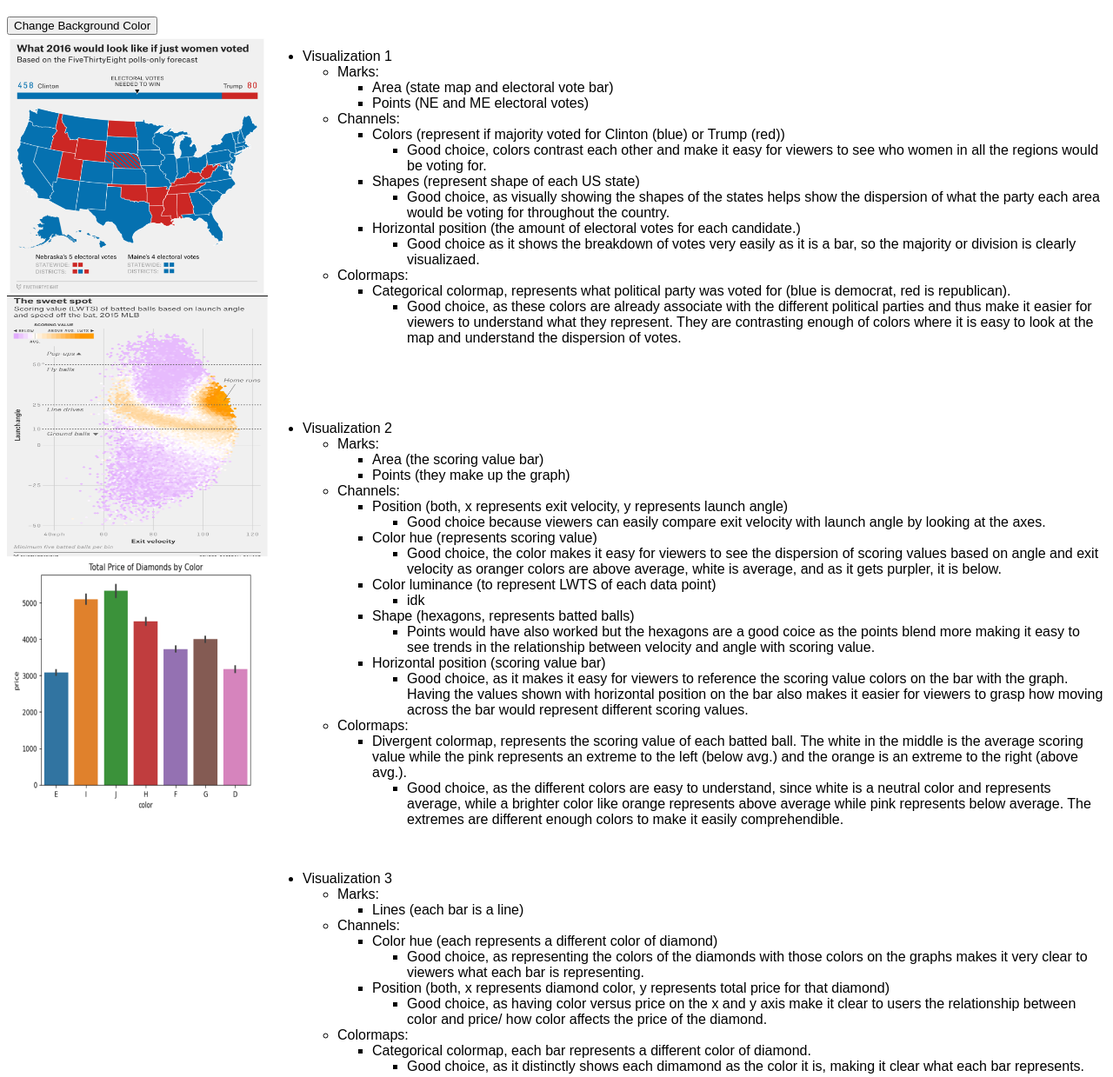
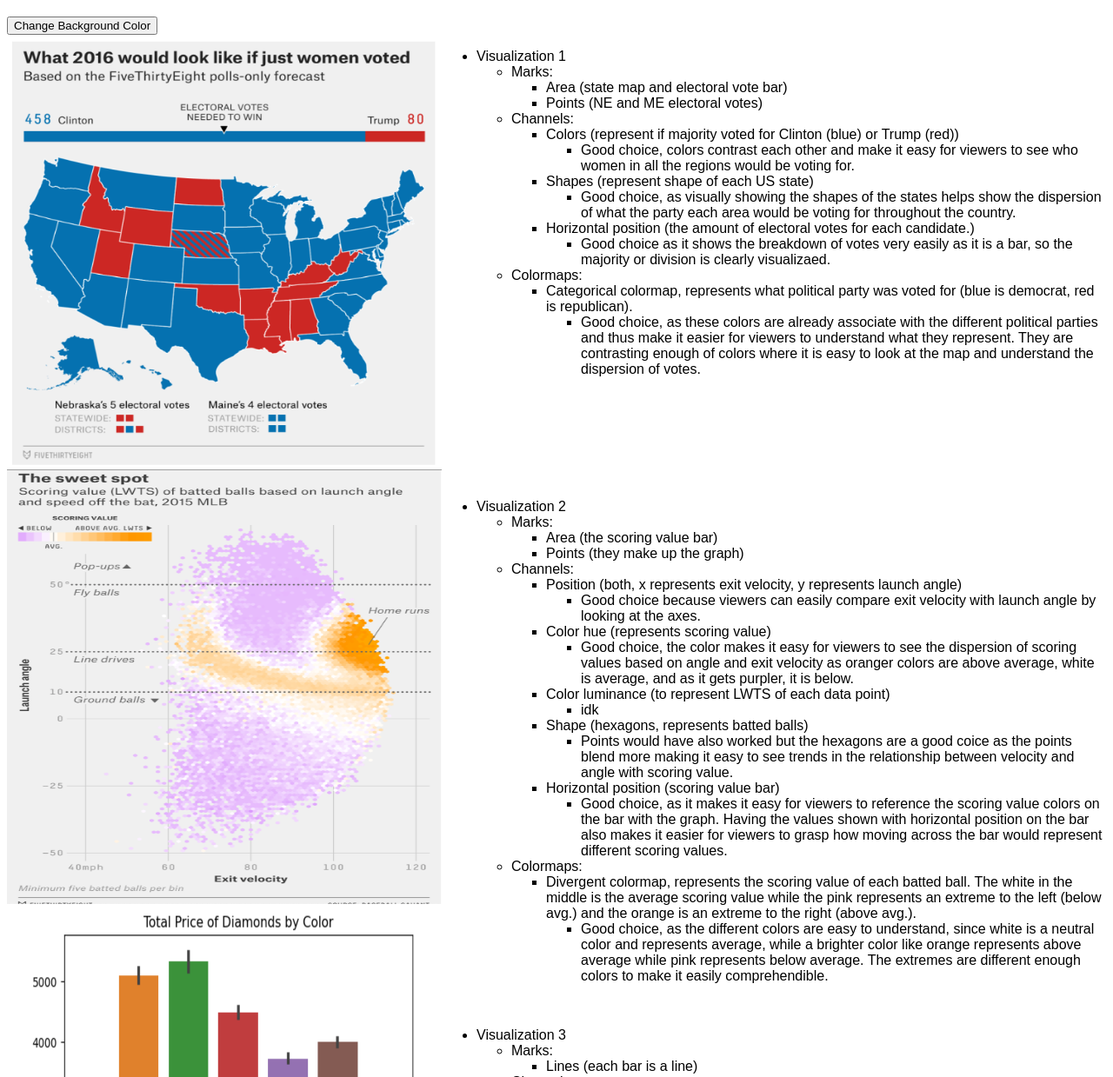
Before and after one commit to DS4200-S23-Class/hw-03-tara-lauren, a plain HTML site: page index.html in a window 1280 px wide. Shown: the part 61-1300 px from the top of the page at 87% size. Drawn offline with Linux system fonts and the light colour scheme.

Commit message:
fixed spacing of paragraphs

```diff
--- a/index.html
+++ b/index.html
@@ -21,9 +21,9 @@
     <div class="row">
 
         <div class="column">
-            <img src="img/vis1.png" alt="Visualization 1" width="300" height="300"/>
-            <img src="img/vis2.png" alt="Visualization 2" width="300" height="300"/>
-            <img src="img/diamond.png" alt="Visualization 3" width="300" height="300"/>
+            <img src="img/vis1.png" alt="Visualization 1" width="500" height="500"/>
+            <img src="img/vis2.png" alt="Visualization 2" width="500" height="500"/>
+            <img src="img/diamond.png" alt="Visualization 3" width="500" height="500"/>
         </div>
 
         <div class="column">
@@ -66,6 +66,9 @@
                     </ul>
             </ul>
 
+            <br>
+            <br>
+            <br>
             <br>
             <br>
             <br>
```
